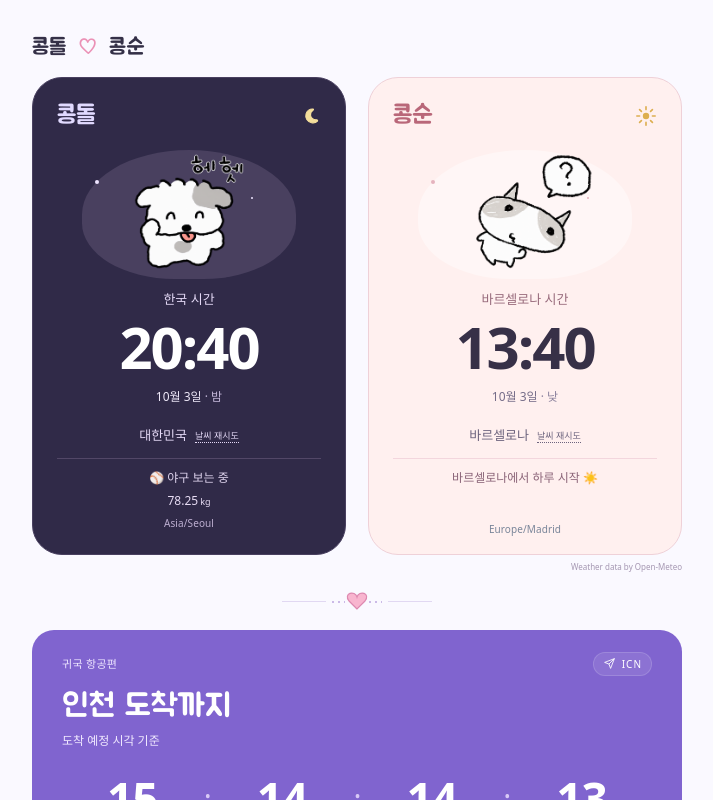
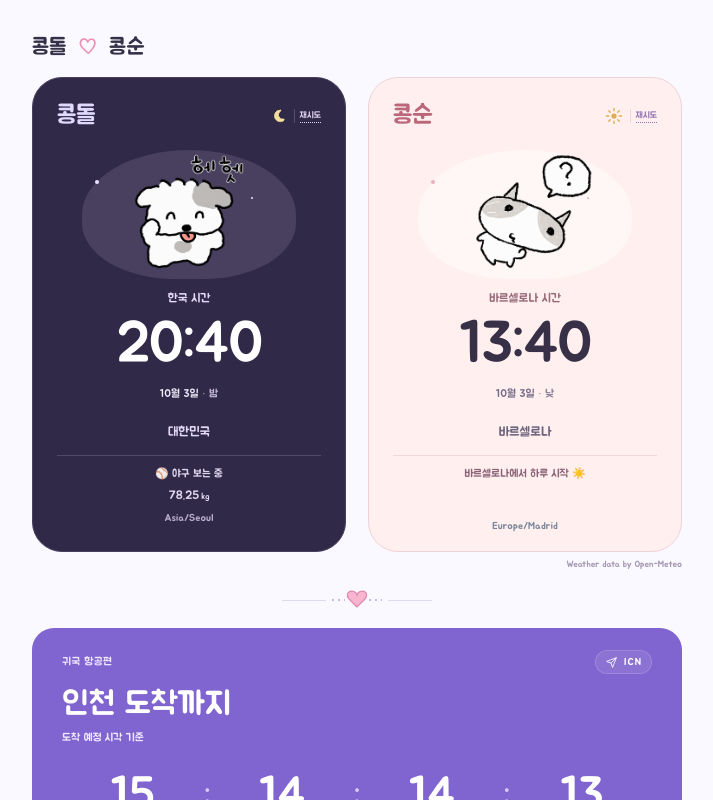
Before and after one commit to piaoria/konglog, a React (Vite) app: page / in a window 1280 px wide. Shown: the top 800 px of the page, without its empty margins (283-996 px from the left). Built offline with nearby package versions, Linux system fonts and the light colour scheme; no server answers; a web font is replaced by a local one.

Commit message:
Unify Jua typography and group SVG weather with day-night icons

```diff
--- a/scripts/browser-check.mjs
+++ b/scripts/browser-check.mjs
@@ -22,7 +22,7 @@ const out = 'C:/Users/cronp/Desktop/project/verification';
   await page.clock.install({ time: new Date('2040-01-01T00:00:00Z') });
   await page.goto('http://127.0.0.1:5173/konglog/');
   if (!(await page.locator('.arrival-message').textContent()).includes('실제 도착과 재회는 아직 확인되지')) throw Error('Arrival must not imply reunion');
-  if ((await page.locator('.peach .place > span:first-child').textContent()) !== '바르셀로나') throw Error('Snapshot must not switch to a future city');
+  if ((await page.locator('.peach .place').textContent()) !== '바르셀로나') throw Error('Snapshot must not switch to a future city');
   await page.screenshot({path:`${out}/arrival-elapsed-390.png`,fullPage:true});
   fs.writeFileSync(`${out}/browser-results.json`, JSON.stringify({browser:'Windows Chrome headless (not iPhone Safari)',results,arrivalBoundary:'passed'},null,2));
   console.log(JSON.stringify(results,null,2));
--- a/src/InlineWeather.tsx
+++ b/src/InlineWeather.tsx
@@ -1,3 +1,4 @@
+import { WeatherIcon } from './WeatherIcon';
 import { useEffect, useState } from 'react';
 import { weatherLocations } from './data';
 import { currentWeather, weatherDescription } from './weather';
@@ -17,6 +18,6 @@ export function InlineWeather({ index }: { index: number }) {
   }, [location, attempt]);
   const description = weather && weatherDescription(weather.code, weather.day);
   return <span className="inline-weather">
-    {error ? <button type="button" className="weather-retry" aria-label="날씨 다시 불러오기" onClick={() => { setError(false); setWeather(null); setAttempt(value => value + 1); }}>날씨 재시도</button> : !weather ? <span className="weather-loading" role="status">날씨…</span> : <span className="weather-value" aria-label={`${description!.text}, 현재 ${Math.round(weather.temperature)}도`} title={`${description!.text} · 도시 중심 기준`}><span aria-hidden="true">{description!.icon}</span><strong>{Math.round(weather.temperature)}<small>°C</small></strong></span>}
+    {error ? <button type="button" className="weather-retry" aria-label="날씨 다시 불러오기" onClick={() => { setError(false); setWeather(null); setAttempt(value => value + 1); }}>재시도</button> : !weather ? <span className="weather-loading" role="status">날씨…</span> : <span className="weather-value" aria-label={`${description!.text}, 현재 ${Math.round(weather.temperature)}도`} title={`${description!.text} · 도시 중심 기준`}><WeatherIcon kind={description!.icon}/><strong>{Math.round(weather.temperature)}<small>°C</small></strong></span>}
   </span>;
 }
--- /dev/null
+++ b/src/WeatherIcon.tsx
@@ -0,0 +1,5 @@
+export function WeatherIcon({ kind }: { kind: string }) {
+  return <svg className="weather-icon" viewBox="0 0 24 24" aria-hidden="true" fill="none" stroke="currentColor" strokeWidth="1.6" strokeLinecap="round" strokeLinejoin="round">
+    {kind === 'sun' ? <><circle cx="12" cy="12" r="3.5"/><path d="M12 2V5M12 19V22M2 12H5M19 12H22M5 5L7 7M17 17L19 19M5 19L7 17M17 7L19 5"/></> : kind === 'moon' ? <path d="M15.4 4.4C11.8 4 8.6 6.2 7.7 9.6C6.4 14.1 9.2 18.4 13.7 19.3C16 19.8 18.4 19.2 20 17.7C20.7 17 20.1 16 19.2 16.1C15.9 16.5 13 14.4 12.6 11.2C12.3 9 13.3 7 15.2 5.8C15.9 5.3 16.2 4.6 15.4 4.4Z"/> : <><path d="M6 15H18A3 3 0 0 0 18 9A5.5 5.5 0 0 0 7.2 7.5A3.8 3.8 0 0 0 6 15Z"/>{kind === 'rain' ? <path d="M8 18L7 21M13 18L12 21M18 18L17 21"/> : kind === 'snow' ? <path d="M7 19H11M9 17V21M15 19H19M17 17V21"/> : kind === 'storm' ? <path d="M13 16L10 20H14L12 23"/> : kind === 'fog' && <path d="M5 18H19M7 21H17"/>}</>}
+  </svg>;
+}
--- a/src/main.tsx
+++ b/src/main.tsx
@@ -46,10 +46,10 @@ function App() {
     */}
     <section className="clocks" aria-label="두 콩의 현지 시계">
       {[{ person: page.people.home, clock: home, place: '대한민국', status: page.homeStatus, zone: page.people.home.zone, clockLabel: '한국 시간' }, { person: page.people.away, clock: away, place: travel.place, status: travel.status, zone: travel.zone, clockLabel: travel.clockLabel }].map((card, index) => <article key={card.person.name} className={`clock-card ${index ? 'peach' : 'blue'} ${card.clock.night ? 'night' : ''}`}>
-        <div className="card-top"><span>{card.person.name}</span><span className="sky" aria-label={card.clock.night ? '현지 밤 시간' : '현지 낮 시간'}><svg className="sky-icon" viewBox="0 0 24 24" aria-hidden="true">{card.clock.night ? <path d="M15.4 4.4 C11.8 4.0 8.6 6.2 7.7 9.6 C6.4 14.1 9.2 18.4 13.7 19.3 C16.0 19.8 18.4 19.2 20.0 17.7 C20.7 17.0 20.1 16.0 19.2 16.1 C15.9 16.5 13.0 14.4 12.6 11.2 C12.3 9.0 13.3 7.0 15.2 5.8 C15.9 5.3 16.2 4.6 15.4 4.4Z" fill="currentColor" stroke="currentColor" strokeWidth="1.2" strokeLinecap="round" strokeLinejoin="round"/> : <><circle cx="12" cy="12" r="3.5" fill="currentColor"/><path d="M12 2V5 M12 19V22 M2 12H5 M19 12H22 M5 5L7 7 M17 17L19 19 M5 19L7 17 M17 7L19 5" stroke="currentColor" strokeWidth="1.8" strokeLinecap="round"/></>}</svg></span></div>
+        <div className="card-top"><span>{card.person.name}</span><div className="sky-weather"><span className="sky" aria-label={card.clock.night ? '현지 밤 시간' : '현지 낮 시간'}><svg className="sky-icon" viewBox="0 0 24 24" aria-hidden="true">{card.clock.night ? <path d="M15.4 4.4 C11.8 4.0 8.6 6.2 7.7 9.6 C6.4 14.1 9.2 18.4 13.7 19.3 C16.0 19.8 18.4 19.2 20.0 17.7 C20.7 17.0 20.1 16.0 19.2 16.1 C15.9 16.5 13.0 14.4 12.6 11.2 C12.3 9.0 13.3 7.0 15.2 5.8 C15.9 5.3 16.2 4.6 15.4 4.4Z" fill="currentColor" stroke="currentColor" strokeWidth="1.2" strokeLinecap="round" strokeLinejoin="round"/> : <><circle cx="12" cy="12" r="3.5" fill="currentColor"/><path d="M12 2V5 M12 19V22 M2 12H5 M19 12H22 M5 5L7 7 M17 17L19 19 M5 19L7 17 M17 7L19 5" stroke="currentColor" strokeWidth="1.8" strokeLinecap="round"/></>}</svg></span><InlineWeather index={index}/></div></div>
         <div className="character">{card.person.photo ? <img src={card.person.photo} alt={card.person.name}/> : <Bean cat={index === 1}/>}</div>
         <p className="clock-label">{card.clockLabel}</p><time dateTime={now.toISOString()} className="time">{card.clock.time}</time><p className="local-date">{card.clock.label} <span>· {card.clock.night ? '밤' : '낮'}</span></p>
-        <div className="place"><span>{card.place}</span><InlineWeather index={index}/></div><p className="status">{card.status.split(' · ').map(line => <span key={line}>{line}</span>)}</p>{index === 0 && latestWeight && <p className="card-weight-readout">{weightFormat.format(latestWeight.kg)}<small>kg</small></p>}{index === 1 && activeFlight && <p className="flight-remaining"><svg viewBox="0 0 24 24" aria-hidden="true"><path d="M10.5 3 C10.5 1.7 13.5 1.7 13.5 3 L13.5 9 L21 14 L21 16 L13.5 13.5 L13.5 19 L16 21 L16 22 L12 21 L8 22 L8 21 L10.5 19 L10.5 13.5 L3 16 L3 14 L10.5 9Z" fill="currentColor" stroke="currentColor" strokeWidth=".5" strokeLinejoin="round" transform="rotate(30 12 12)"/></svg><span>도착 예정까지 <strong>{activeFlight.minutes}</strong>분</span></p>}<span className="zone">{card.zone}</span>
+        <p className="place">{card.place}</p><p className="status">{card.status.split(' · ').map(line => <span key={line}>{line}</span>)}</p>{index === 0 && latestWeight && <p className="card-weight-readout">{weightFormat.format(latestWeight.kg)}<small>kg</small></p>}{index === 1 && activeFlight && <p className="flight-remaining"><svg viewBox="0 0 24 24" aria-hidden="true"><path d="M10.5 3 C10.5 1.7 13.5 1.7 13.5 3 L13.5 9 L21 14 L21 16 L13.5 13.5 L13.5 19 L16 21 L16 22 L12 21 L8 22 L8 21 L10.5 19 L10.5 13.5 L3 16 L3 14 L10.5 9Z" fill="currentColor" stroke="currentColor" strokeWidth=".5" strokeLinejoin="round" transform="rotate(30 12 12)"/></svg><span>도착 예정까지 <strong>{activeFlight.minutes}</strong>분</span></p>}<span className="zone">{card.zone}</span>
       </article>)}
     </section>
     <a className="weather-credit" href="https://open-meteo.com/" target="_blank" rel="noreferrer">Weather data by Open-Meteo</a>
--- a/src/weather.ts
+++ b/src/weather.ts
@@ -10,13 +10,13 @@ export async function currentWeather(location: { latitude: number; longitude: nu
 }
 
 export function weatherDescription(code: number, day: boolean) {
-  if (code === 0) return { icon: day ? '☀️' : '🌙', text: '맑음' };
-  if ([1,2].includes(code)) return { icon: day ? '🌤️' : '☁️', text: '구름 조금' };
-  if (code === 3) return { icon: '☁️', text: '흐림' };
-  if ([45,48].includes(code)) return { icon: '🌫️', text: '안개' };
-  if ([51,53,55,56,57].includes(code)) return { icon: '🌦️', text: '이슬비' };
-  if ([61,63,65,66,67,80,81,82].includes(code)) return { icon: '🌧️', text: '비' };
-  if ([71,73,75,77,85,86].includes(code)) return { icon: '🌨️', text: '눈' };
-  if ([95,96,97,99].includes(code)) return { icon: '⛈️', text: '뇌우' };
-  return { icon: '🌡️', text: '날씨 정보' };
+  if (code === 0) return { icon: day ? 'sun' : 'moon', text: '맑음' };
+  if ([1,2].includes(code)) return { icon: 'cloud', text: '구름 조금' };
+  if (code === 3) return { icon: 'cloud', text: '흐림' };
+  if ([45,48].includes(code)) return { icon: 'fog', text: '안개' };
+  if ([51,53,55,56,57].includes(code)) return { icon: 'rain', text: '이슬비' };
+  if ([61,63,65,66,67,80,81,82].includes(code)) return { icon: 'rain', text: '비' };
+  if ([71,73,75,77,85,86].includes(code)) return { icon: 'snow', text: '눈' };
+  if ([95,96,97,99].includes(code)) return { icon: 'storm', text: '뇌우' };
+  return { icon: 'cloud', text: '날씨 정보' };
 }
```
Also changed, not shown: src/style.css, 1 other file (tests, documents, lock files or other folders).
